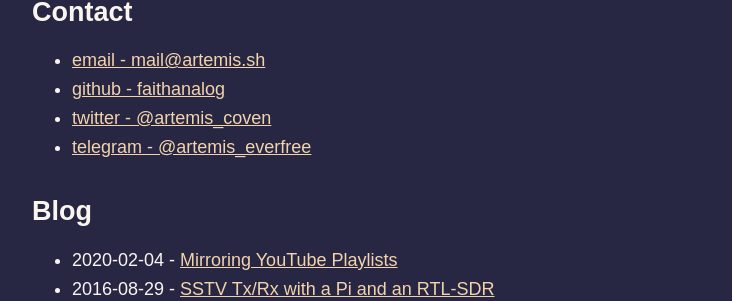
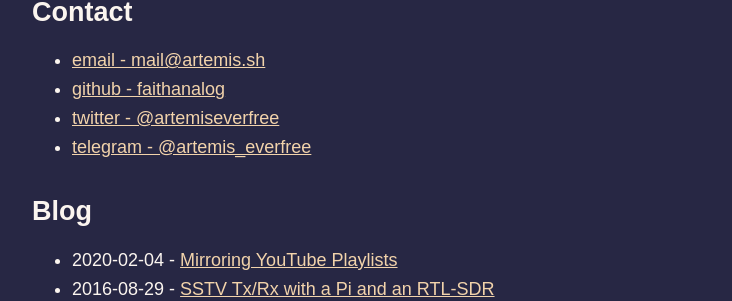
Before and after one commit to faithanalog/faithanalog.github.io, a Jekyll site: the page built from index.md, in a window 1280 px wide. Shown: the part 363-664 px from the top of the page, without its empty margins (233-965 px from the left). Built offline with Jekyll 4.4.1, drawn with Linux system fonts in a browser that asks for light colours.

Commit message:
Update contact.md

```diff
--- a/_includes/contact.md
+++ b/_includes/contact.md
@@ -1,5 +1,5 @@
 
 - <a href="mailto:mail@artemis.sh" rel="me">email - mail@artemis.sh</a>
 - <a href="https://github.com/faithanalog" rel="me">github - faithanalog</a>
-- <a href="https://twitter.com/artemis_coven" rel="me">twitter - @artemis_coven</a>
+- <a href="https://twitter.com/artemiseverfree" rel="me">twitter - @artemiseverfree</a>
 - <a href="https://t.me/artemis_everfree" rel="me">telegram - @artemis_everfree</a>
```
